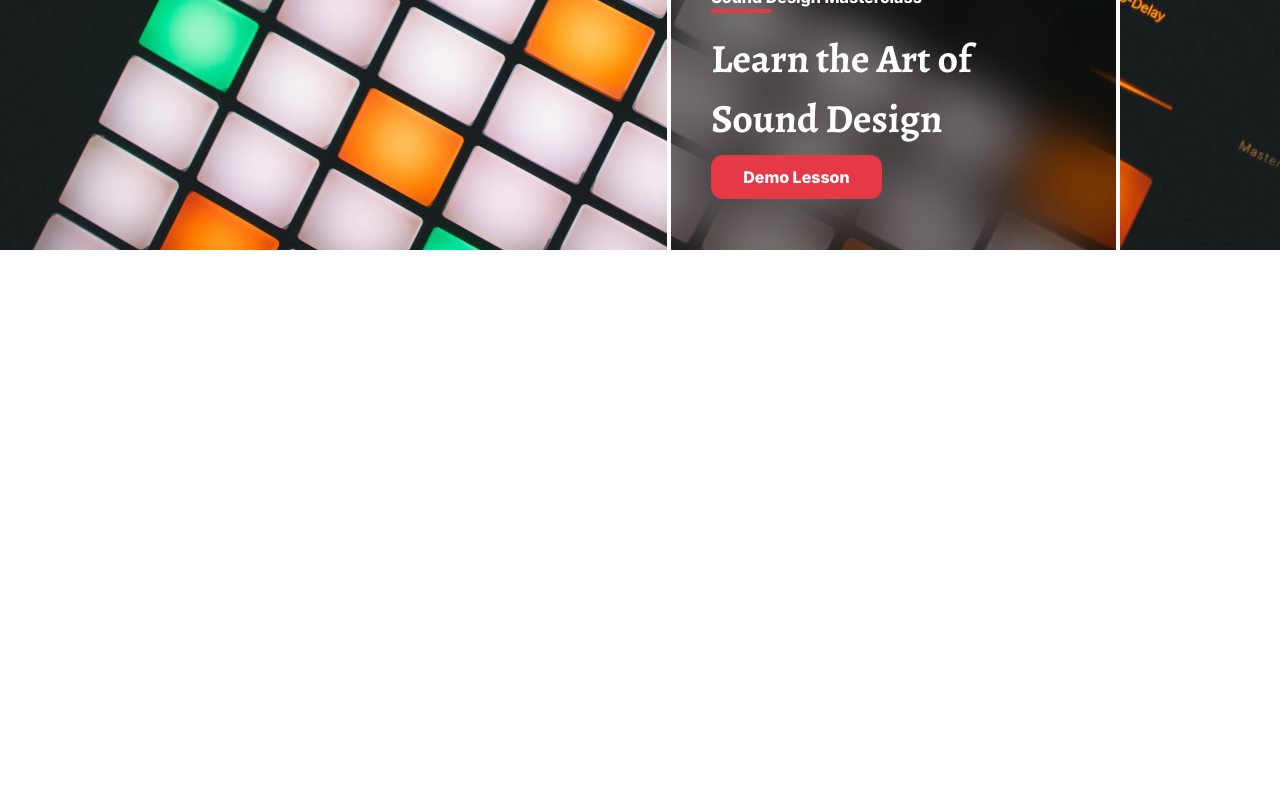
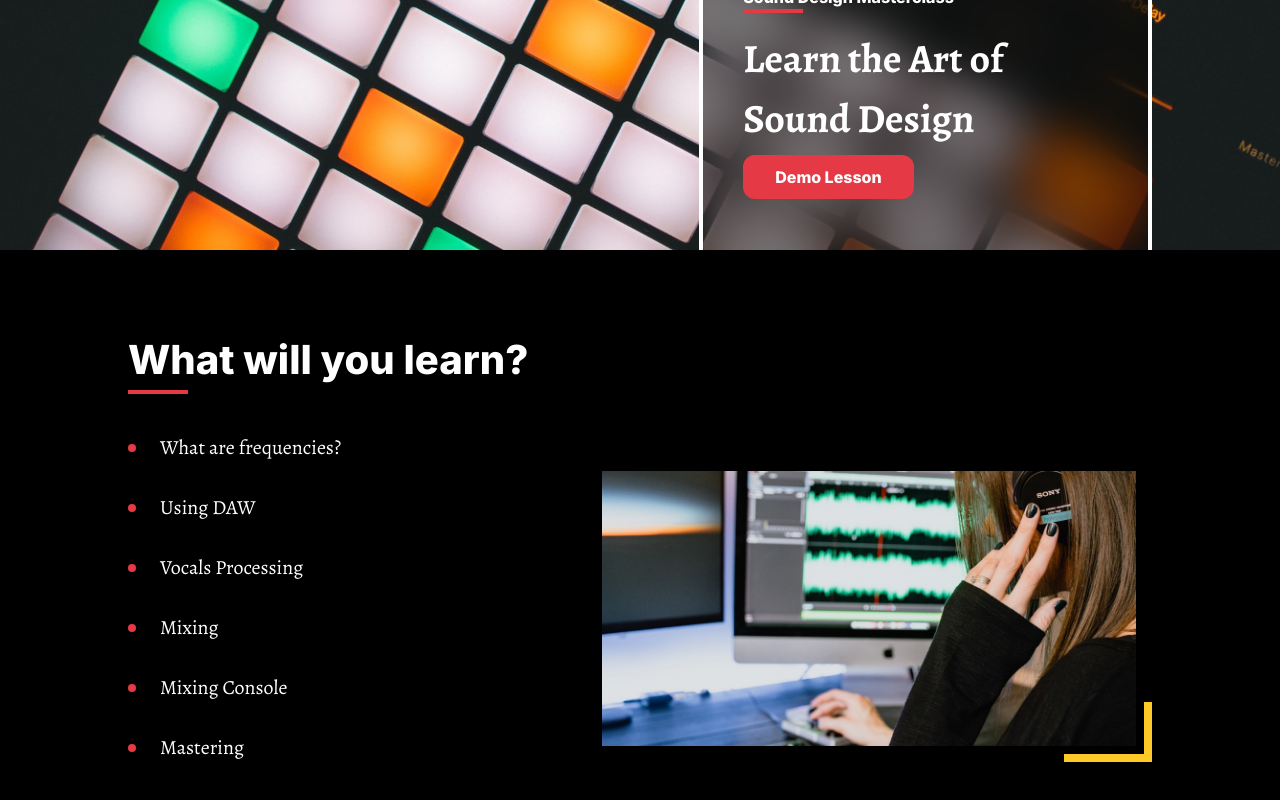
Before and after one commit to waseemazmy21/Sound-dzign, a React (Vite) app: page / in a window 1280 px wide. Shown: the part 550-1350 px from the top of the page. Before the commit the page ends 800 px from the top, so only its background shows below. Built offline with nearby package versions, Linux system fonts and the light colour scheme.

Commit message:
Create the Topics component

```diff
--- a/src/App.jsx
+++ b/src/App.jsx
@@ -1,10 +1,11 @@
-import { Header, Navbar } from './components';
+import { Header, Navbar, Topics } from './components';
 
 const App = () => {
   return (
     <div>
       <Navbar />
       <Header />
+      <Topics />
     </div>
   );
 };
--- a/src/components/Header.jsx
+++ b/src/components/Header.jsx
@@ -10,7 +10,10 @@ const Header = () => {
         <div className=' w-[19rem] sm:w-[22.3rem] xl:w-[28.3rem] border-4 border-white border-b-0 bg-semiBlack backdrop-blur-[25px] p-[2.8rem_1.5rem] sm:p-[3.3rem_2.5rem_3.8rem] rounded-t-[1.25rem]'>
           <div className='mb-4'>
             <h1 className='font-extrabold'>Sound Design Masterclass</h1>
-            <span className='block w-[3.75rem] h-1 bg-red'></span>
+            <span
+              aria-hidden={true}
+              className='block w-[3.75rem] h-1 bg-red'
+            ></span>
           </div>
 
           <p className='font-alegreya text-[2rem] sm:text-[2.5rem] font-bold mb-4'>
--- /dev/null
+++ b/src/components/Heading.jsx
@@ -0,0 +1,20 @@
+import PropTypes from 'prop-types';
+
+const Heading = ({ text, lineColor = 'red' }) => {
+  return (
+    <div className='mb-[2.5rem]'>
+      <h2 className='font-extrabold text-[1.5rem] md:text-[2.5rem]'>{text}</h2>
+      <span
+        aria-hidden={true}
+        className={`block w-[3.75rem] h-1 bg-${lineColor}`}
+      ></span>
+    </div>
+  );
+};
+
+Heading.propTypes = {
+  text: PropTypes.string.isRequired,
+  lineColor: PropTypes.string,
+};
+
+export default Heading;
--- a/src/components/Navbar.jsx
+++ b/src/components/Navbar.jsx
@@ -75,7 +75,7 @@ const Navbar = () => {
           {navLinks.map((link, index) => (
             <li
               className={`font-extrabold  ${
-                navLinks.length - 1 !== index ? 'mr-[3.12rem]' : 'mr-0'
+                navLinks.length - 1 !== index ? 'mr-[2rem]' : 'mr-0'
               }`}
               key={link.id}
             >
--- /dev/null
+++ b/src/components/Topics.jsx
@@ -0,0 +1,43 @@
+import { useState } from 'react';
+import Heading from './Heading';
+import { topics } from '../constants';
+import { bgElement1 } from '../assets';
+
+const Topics = () => {
+  const [activeTopicIndex, setActiveTopicIndex] = useState(0);
+  return (
+    <section className='bg-black'>
+      <div className='container paddingY '>
+        <div
+          className='bg-no-repeat bg-[bottom_right]'
+          style={{ backgroundImage: `url(${bgElement1})` }}
+        >
+          <Heading text='What will you learn?' className='mb-20' />
+
+          <div className='flex  justify-between'>
+            <ul className='space-y-8'>
+              {topics.map((topic, index) => (
+                <li
+                  onMouseEnter={() => setActiveTopicIndex(index)}
+                  className='font-alegreya text-xl marker md:cursor-pointer'
+                  key={topic.id}
+                >
+                  {topic.title}
+                </li>
+              ))}
+            </ul>
+            <div className='hidden md:block w-[385px] lg:w-[550px]   self-end pr-4 pb-4'>
+              <img
+                src={topics[activeTopicIndex].img}
+                alt=''
+                className='w-full'
+              />
+            </div>
+          </div>
+        </div>
+      </div>
+    </section>
+  );
+};
+
+export default Topics;
--- a/src/components/index.js
+++ b/src/components/index.js
@@ -1,4 +1,5 @@
 import Header from './Header';
 import Navbar from './Navbar';
+import Topics from './Topics';
 
-export { Header, Navbar };
+export { Header, Navbar, Topics };
--- a/src/constants/index.js
+++ b/src/constants/index.js
@@ -1,6 +1,25 @@
+import {
+  frequencies,
+  daw,
+  vocalsProcessing,
+  mixing,
+  mixingConsole,
+  mastering,
+  bgElement1,
+} from '../assets';
+
 export const navLinks = [
   { id: 'about', title: 'About' },
   { id: 'course details', title: 'Course Details' },
   { id: 'blog', title: 'Blog' },
   { id: 'testimonials', title: 'Testimonials' },
 ];
+
+export const topics = [
+  { id: 'topic-1', title: 'What are frequencies?', img: frequencies },
+  { id: 'topic-2', title: 'Using DAW', img: daw },
+  { id: 'topic-3', title: 'Vocals Processing', img: vocalsProcessing },
+  { id: 'topic-4', title: 'Mixing', img: mixing },
+  { id: 'topic-5', title: 'Mixing Console', img: mixingConsole },
+  { id: 'topic-6', title: 'Mastering', img: mastering },
+];
--- a/src/index.css
+++ b/src/index.css
@@ -11,12 +11,37 @@
 
 .container {
   @apply w-full;
-  @apply max-w-[64rem]; /* max-width: 1024px (64rem) + 2rem + 2rem */
+  @apply max-w-[72rem]; /* max-width: 1024px (64rem) + 4rem + 4rem */
   @apply mx-auto;
-  @apply px-6;
-  @apply sm:px-8;
+  @apply px-8;
+  @apply md:px-16;
 }
 
+/* padding for sections */
+.paddingY {
+  @apply py-[3.75rem];
+  @apply md:py-[5rem];
+}
+
+/* list marker in topics section */
+
+li.marker {
+  display: grid;
+  grid-template-columns: 1rem auto;
+  align-items: center;
+  gap: 1rem;
+}
+
+li.marker::before {
+  content: '';
+  display: block;
+  width: 0.5rem;
+  height: 0.5rem;
+  border-radius: 50%;
+  @apply bg-red;
+}
+
+/* Mobile menu slide bottom animation */
 .slide-bottom {
   -webkit-animation: slide-bottom 0.5s cubic-bezier(0.25, 0.46, 0.45, 0.94) both;
   animation: slide-bottom 0.5s cubic-bezier(0.25, 0.46, 0.45, 0.94) both;
```
